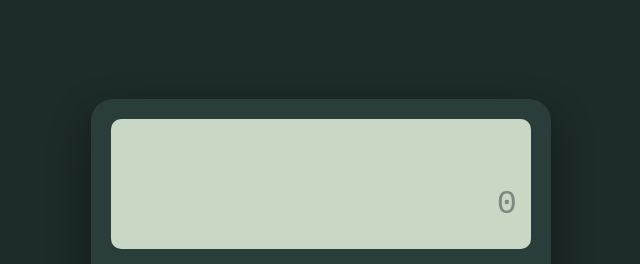
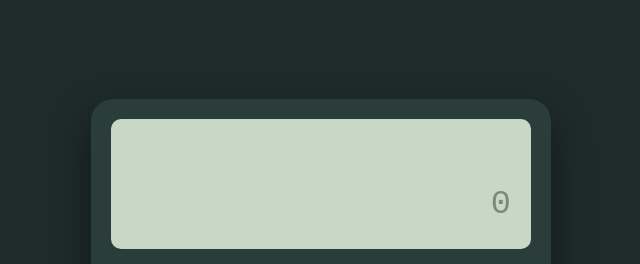
Before and after one commit to lhelnaldo123-hub/OIBSIP, a plain HTML site: page WebDev-L2-Calculator/index.html in a window 1280 px wide. Shown: the top 264 px of the page, 319-959 px from the left. Drawn offline with Linux system fonts and the light colour scheme.

Commit message:
Update style.css

```diff
--- a/WebDev-L2-Calculator/style.css
+++ b/WebDev-L2-Calculator/style.css
@@ -114,7 +114,8 @@ body {
 /* Tap-to-edit cursor on the typed line */
 .typed {
   position: relative;
-  padding: 12px 0 14px; /* taller area so a finger can grab the line easily */
+  padding: 12px 6px 14px 0; /* taller area so a finger can grab the line easily */
+  line-height: 38px;    /* fixed, so the line doesn't jump when the text shrinks */
   cursor: text;
   touch-action: none; /* lets you drag the cursor without the page scrolling */
   -webkit-user-select: none;
```
